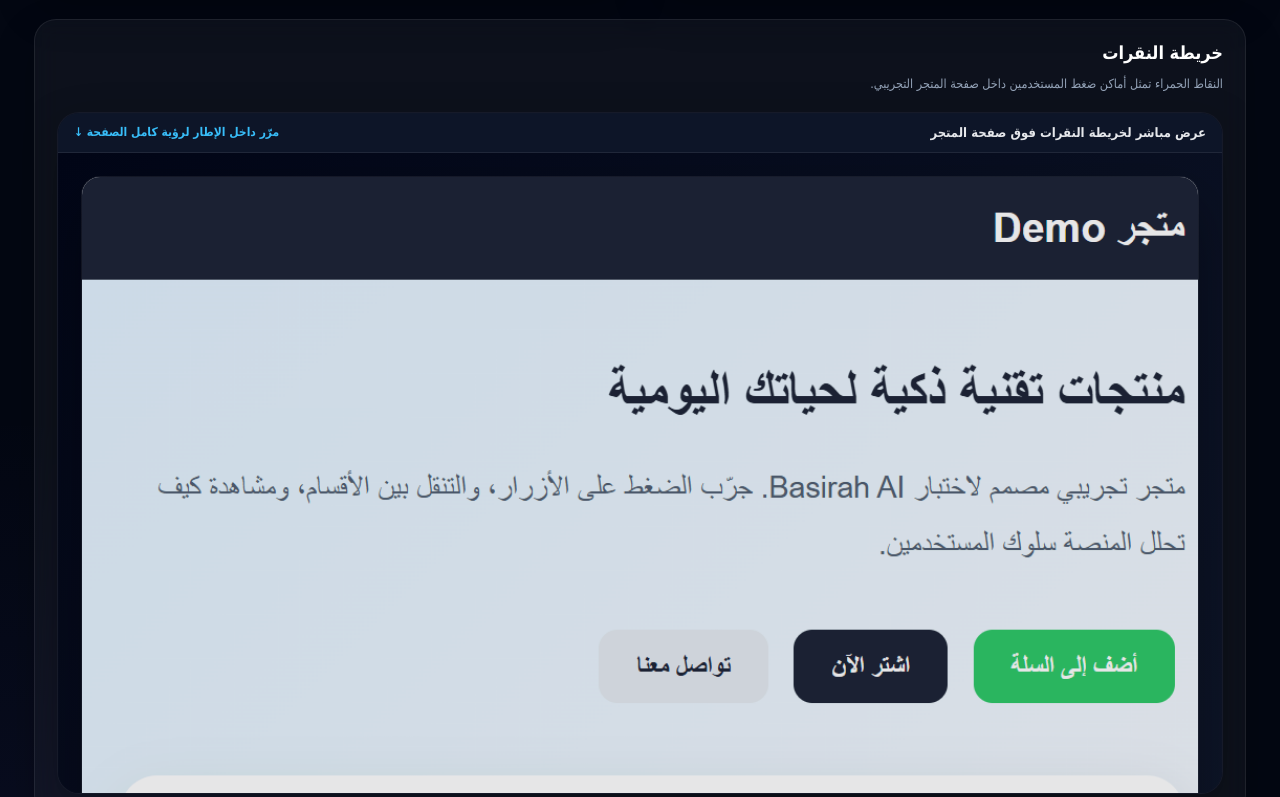
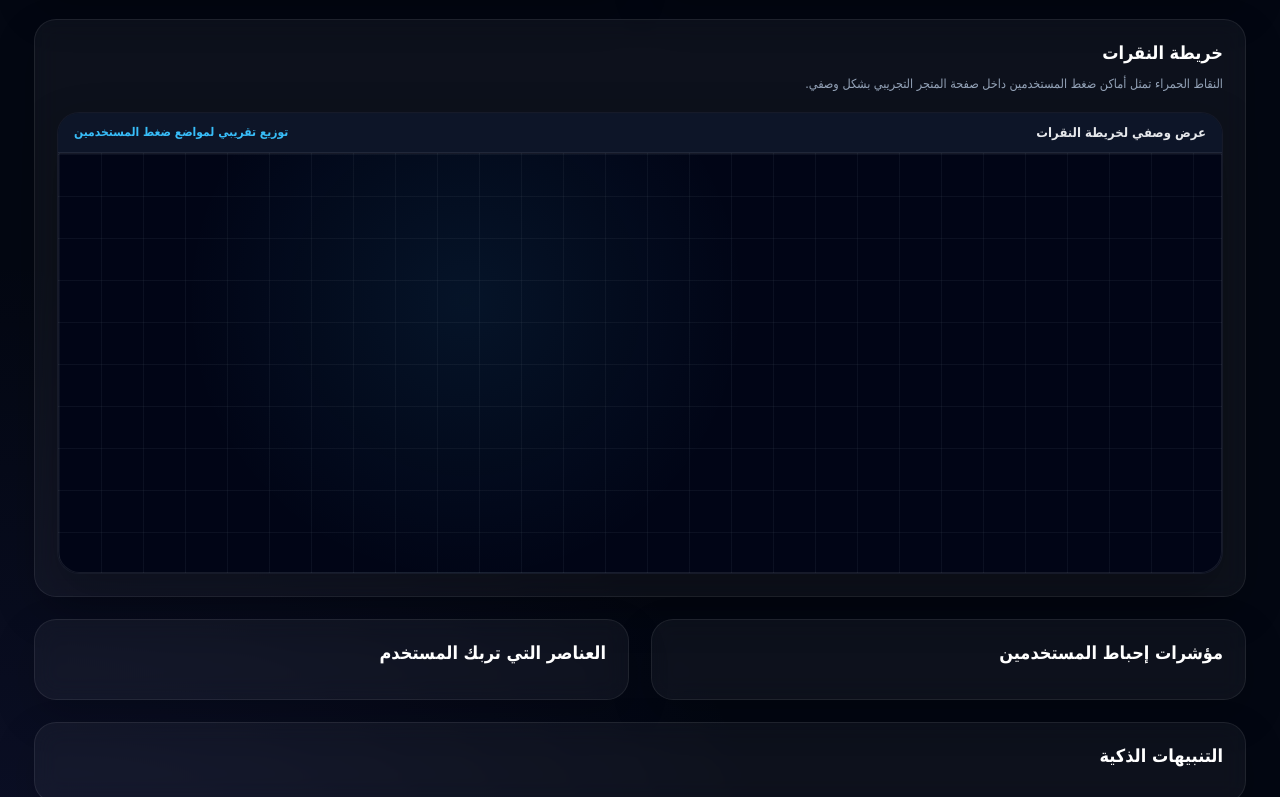
Before and after one commit to AhmedALmat/basirah-analytics, a website: page public/dashboard.html in a window 1280 px wide. Shown: the part 886-1683 px from the top of the page. Drawn offline with nearby package versions, Linux system fonts and the light colour scheme; no server answers.

Commit message:
improve the dashboard  page

```diff
--- a/public/dashboard.html
+++ b/public/dashboard.html
@@ -230,67 +230,21 @@
     }
 
     .heatmap-area {
-      height: 640px;
-      overflow-y: scroll;
-      overflow-x: auto;
+      position: relative;
+      height: 420px;
       background:
-        linear-gradient(135deg, rgba(2, 6, 23, 0.88), rgba(15, 23, 42, 0.88));
-      padding: 24px;
-      direction: ltr;
-      scroll-behavior: smooth;
-      scrollbar-width: auto;
-      scrollbar-color: #38bdf8 rgba(255,255,255,0.08);
-    }
-
-    .heatmap-area::-webkit-scrollbar {
-      width: 18px;
-      height: 14px;
-    }
-
-    .heatmap-area::-webkit-scrollbar-track {
-      background: rgba(255,255,255,0.1);
-      border-radius: 999px;
-      border: 4px solid #020617;
-    }
-
-    .heatmap-area::-webkit-scrollbar-thumb {
-      background: linear-gradient(180deg, #38bdf8, #2563eb);
-      border-radius: 999px;
-      border: 4px solid #020617;
-    }
-
-    .heatmap-area::-webkit-scrollbar-thumb:hover {
-      background: linear-gradient(180deg, #7dd3fc, #3b82f6);
-    }
-
-    .heatmap-image {
-      position: relative;
-      width: min(100%, 1180px);
-      margin: 0 auto;
-      background: #ffffff;
-      border-radius: 18px;
+        linear-gradient(90deg, rgba(148, 163, 184, 0.07) 1px, transparent 1px),
+        linear-gradient(rgba(148, 163, 184, 0.07) 1px, transparent 1px),
+        radial-gradient(circle at 35% 35%, rgba(56, 189, 248, 0.08), transparent 35%),
+        rgba(2, 6, 23, 0.72);
+      background-size:
+        42px 42px,
+        42px 42px,
+        auto,
+        auto;
+      border: 1px solid rgba(255,255,255,0.08);
+      border-radius: 0 0 22px 22px;
       overflow: hidden;
-      direction: rtl;
-      box-shadow:
-        0 24px 60px rgba(0, 0, 0, 0.32),
-        0 0 0 1px rgba(255,255,255,0.08);
-    }
-
-    .heatmap-image img {
-      width: 100%;
-      height: auto;
-      display: block;
-      opacity: 0.92;
-      filter: brightness(0.94) contrast(1.04);
-    }
-
-    .heatmap-image::after {
-      content: "";
-      position: absolute;
-      inset: 0;
-      background: rgba(2, 6, 23, 0.06);
-      pointer-events: none;
-      z-index: 2;
     }
 
     .heat-dot {
@@ -439,8 +393,7 @@
       }
 
       .heatmap-area {
-        height: 500px;
-        padding: 14px;
+        height: 340px;
       }
 
       .heatmap-toolbar {
@@ -524,19 +477,15 @@
 
     <div class="section">
       <h2>خريطة النقرات</h2>
-      <p class="section-subtitle">النقاط الحمراء تمثل أماكن ضغط المستخدمين داخل صفحة المتجر التجريبي.</p>
+      <p class="section-subtitle">النقاط الحمراء تمثل أماكن ضغط المستخدمين داخل صفحة المتجر التجريبي بشكل وصفي.</p>
 
       <div class="heatmap-shell">
         <div class="heatmap-toolbar">
-          <strong>عرض مباشر لخريطة النقرات فوق صفحة المتجر</strong>
-          <span class="scroll-hint">مرّر داخل الإطار لرؤية كامل الصفحة ↓</span>
+          <strong>عرض وصفي لخريطة النقرات</strong>
+          <span class="scroll-hint">توزيع تقريبي لمواضع ضغط المستخدمين</span>
         </div>
 
-        <div id="heatmapArea" class="heatmap-area">
-          <div id="heatmapImage" class="heatmap-image">
-            <img id="heatmapScreenshot" src="/test-site-screenshot.png" alt="خريطة نقرات المتجر التجريبي">
-          </div>
-        </div>
+        <div id="heatmapArea" class="heatmap-area"></div>
       </div>
     </div>
 
@@ -722,19 +671,18 @@
     function renderHeatmap(heatmapData) {
       latestHeatmapData = heatmapData;
 
-      const imageLayer = document.getElementById("heatmapImage");
+      const area = document.getElementById("heatmapArea");
 
-      imageLayer
-        .querySelectorAll(".heat-dot, .heatmap-empty")
-        .forEach(el => el.remove());
+      area.innerHTML = "";
 
       const points = heatmapData.heatmap_points || [];
 
-      if (points.length === 0) {
-        const empty = document.createElement("div");
-        empty.className = "heatmap-empty";
-        empty.innerText = "لا توجد بيانات خريطة نقرات بعد.";
-        imageLayer.appendChild(empty);
+      if (!points.length) {
+        area.innerHTML = `
+          <div class="heatmap-empty">
+            لا توجد بيانات خريطة نقرات بعد.
+          </div>
+        `;
         return;
       }
 
@@ -744,10 +692,14 @@
 
         const xPercent = point.page_width
           ? (point.page_x / point.page_width) * 100
+          : point.screen_width
+          ? (point.click_x / point.screen_width) * 100
           : 50;
 
         const yPercent = point.page_height
           ? (point.page_y / point.page_height) * 100
+          : point.screen_height
+          ? (point.click_y / point.screen_height) * 100
           : 50;
 
         const safeX = Math.min(Math.max(xPercent, 0), 100);
@@ -762,7 +714,7 @@
         dot.style.width = `${size}px`;
         dot.style.height = `${size}px`;
 
-        imageLayer.appendChild(dot);
+        area.appendChild(dot);
       });
     }
 
@@ -812,14 +764,7 @@
 
       renderExitChart(insights);
       renderFunnelChart(funnel);
-
-      const heatmapImg = document.getElementById("heatmapScreenshot");
-
-      if (heatmapImg.complete) {
-        renderHeatmap(heatmap);
-      } else {
-        heatmapImg.onload = () => renderHeatmap(heatmap);
-      }
+      renderHeatmap(heatmap);
 
       const frustrationContainer = document.getElementById("frustrationContainer");
 
```
Also changed, not shown: public/test-site-screenshot.png (deleted).
